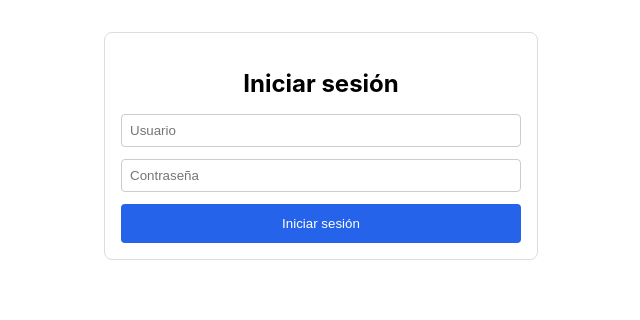
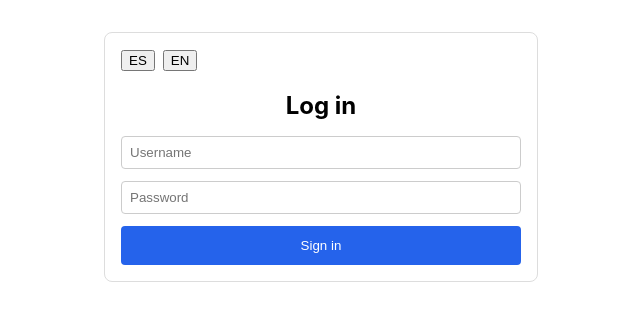
Before and after one commit to Ay4xx/KIAmbiental, a React (Create React App) app: page /login in a window 1280 px wide. Shown: the top 320 px of the page, without its empty margins (319-959 px from the left). Built offline with nearby package versions, Linux system fonts and the light colour scheme.

Commit message:
creados: locales (para las claves necesarias para traducciones) pages/ LanguegeSelector (para el boton) i18n dentro de src (para la traduccion) modificados: solo el login para aplicar la logica de la traduccion, por el momento

```diff
--- a/package.json
+++ b/package.json
@@ -14,6 +14,8 @@
     "chart.js": "^4.4.9",
     "dotenv": "^16.5.0",
     "express": "^5.1.0",
+    "i18next": "^25.2.1",
+    "i18next-browser-languagedetector": "^8.1.0",
     "mdb-react-ui-kit": "^9.0.0",
     "pg": "^8.16.0",
     "pg-hstore": "^2.3.4",
@@ -22,6 +24,7 @@
     "react-chartjs-2": "^5.3.0",
     "react-charts": "^3.0.0-beta.57",
     "react-dom": "^19.1.0",
+    "react-i18next": "^15.5.2",
     "react-router-dom": "^7.5.1",
     "react-scripts": "5.0.1",
     "react-slideshow-image": "^4.3.2",
--- /dev/null
+++ b/src/i18n.js
@@ -0,0 +1,20 @@
+import i18n from 'i18next';
+import { initReactI18next } from 'react-i18next';
+import LanguageDetector from 'i18next-browser-languagedetector';
+import en from './locales/en/translation.json';
+import es from './locales/es/translation.json';
+
+i18n
+  .use(LanguageDetector)
+  .use(initReactI18next)
+  .init({
+    resources: {
+
+      en: { translation: en },
+      es: { translation: es },
+    },
+    fallbackLng: 'es',
+    interpolation: { escapeValue: false },
+  });
+
+export default i18n;
--- a/src/index.js
+++ b/src/index.js
@@ -3,6 +3,9 @@ import ReactDOM from 'react-dom/client';
 import './index.css';
 import App from './App';
 import reportWebVitals from './reportWebVitals';
+import './i18n';
+//idioma
+import './i18n';
 
 const root = ReactDOM.createRoot(document.getElementById('root'));
 root.render(
--- /dev/null
+++ b/src/locales/en/translation.json
@@ -0,0 +1,9 @@
+{
+  "login": {
+    "title": "Log in",
+    "username": "Username",
+    "password": "Password",
+    "button": "Sign in",
+    "error": "Invalid credentials"
+  }
+}
--- /dev/null
+++ b/src/locales/es/translation.json
@@ -0,0 +1,9 @@
+{
+  "login": {
+    "title": "Iniciar sesión",
+    "username": "Usuario",
+    "password": "Contraseña",
+    "button": "Entrar",
+    "error": "Credenciales inválidas"
+  }
+}
--- /dev/null
+++ b/src/pages/LanguageSelector.js
@@ -0,0 +1,20 @@
+import React from 'react';
+import { useTranslation } from 'react-i18next';
+
+function LanguageSelector() {
+  const { i18n } = useTranslation();
+
+  const changeLanguage = (lng) => {
+    i18n.changeLanguage(lng);
+  };
+
+  return (
+    <div>
+      {/*puedes modificarlo a algo mas creativo que un boton o un selc, no se. no tengo creatividad*/}
+      <button onClick={() => i18n.changeLanguage('es')}>ES</button>
+      <button onClick={() => i18n.changeLanguage('en')} style={{ marginLeft: '0.5rem' }}>EN</button>
+    </div>
+  );
+}
+
+export default LanguageSelector;
--- a/src/pages/Login.js
+++ b/src/pages/Login.js
@@ -1,13 +1,17 @@
 import { useState } from "react";
-// Hook para redirigir a otra ruta
+//  para redirigir a otra ruta
 import { useNavigate } from "react-router-dom";
 import axios from "axios";
+// para i18n
+import { useTranslation } from 'react-i18next';
+import LanguageSelector from './LanguageSelector';
 
 function Login({ setAutenticado }) {
 
 // Hook de navegación
   const navigate = useNavigate();
-
+  // hhook idioma
+  const { t, i18n } = useTranslation();
 
   const [username, setUsername] = useState("");
   const [password, setPassword] = useState("");
@@ -31,7 +35,7 @@ function Login({ setAutenticado }) {
 
     }catch (err) {
     console.error(err);
-    setError('Credenciales inválidas');
+    setError(t('login.error')); //asi es el uso del translter con las claves
     }
 
 
@@ -46,9 +50,12 @@ function Login({ setAutenticado }) {
       border: "1px solid #ddd",
       borderRadius: 8
       }}>
+
+    <LanguageSelector/>
+
     <h2
     style={{ textAlign: "center", marginBottom: "1rem"  }}>
-        Iniciar sesión
+        {t('login.title')}
     </h2>
 
     {error && (
@@ -70,7 +77,7 @@ function Login({ setAutenticado }) {
       {/* Campo Usuario */}
       <input
         type="text"
-        placeholder="Usuario"
+        placeholder={t('login.username')}
         value={username}
         onChange={e => setUsername(e.target.value)}
         style={{
@@ -82,7 +89,7 @@ function Login({ setAutenticado }) {
       {/* Campo Contraseña */}
       <input
         type="password"
-        placeholder="Contraseña"
+        placeholder={t('login.password')}
         value={password}
         onChange={e => setPassword(e.target.value)}
         style={{
@@ -103,7 +110,7 @@ function Login({ setAutenticado }) {
           cursor: "pointer"
         }}
       >
-        Iniciar sesión
+        {t('login.button')}
       </button>
     </div>
   </div>
```
Also changed, not shown: 1 other file (tests, documents, lock files or other folders).
